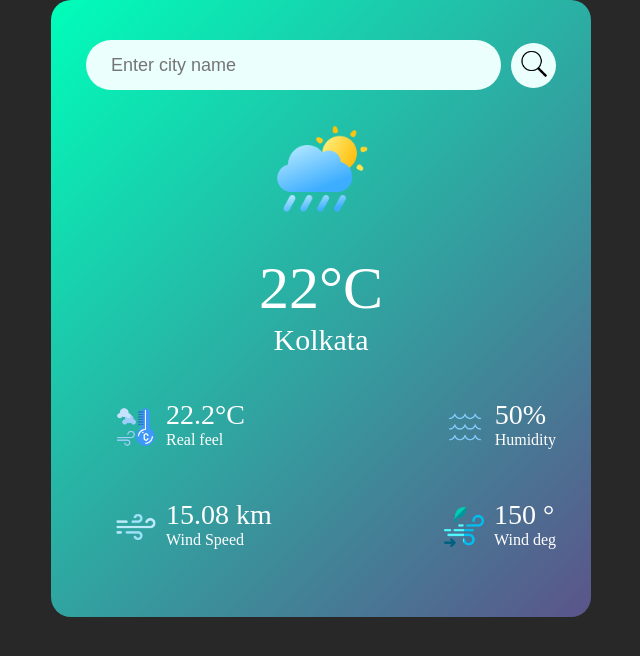
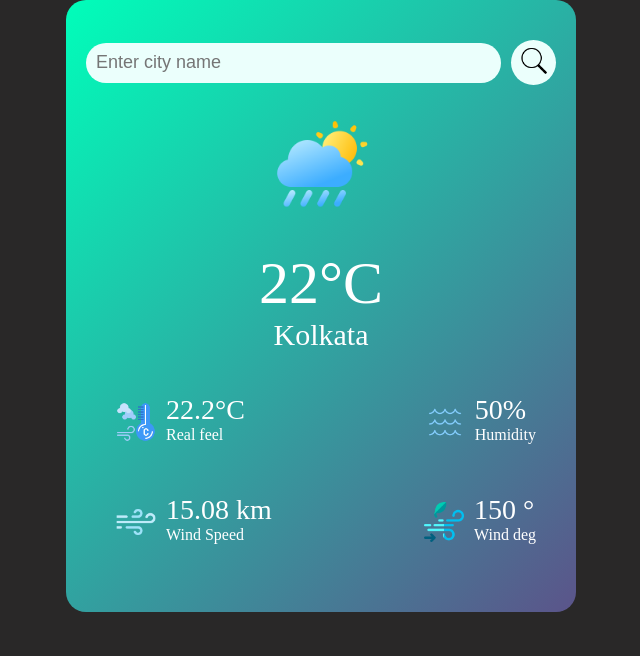
Before and after one commit to imranali5/Weather, a plain HTML site: page index.html in a window 1280 px wide. Shown: the whole page, without its empty margins (319-959 px from the left). Drawn offline with Linux system fonts and the light colour scheme.

Commit message:
Update style.css

```diff
--- a/style.css
+++ b/style.css
@@ -13,11 +13,11 @@ body{
     /* margin: 100px auto 0; */
     margin: auto;
     border-radius: 20px;
-    padding: 40px 35px;
+    padding: 40px 20px;
     text-align: center;
 }
 .search{
-     width: 100%;
+     /* width: 100%; */
      display: flex;
      align-items: center;
      justify-content:space-between;
@@ -27,7 +27,8 @@ body{
     outline: 0;
     background: #ebfffc;
     color: #555;
-    padding: 5px 25px;
+    padding: 5px auto;
+    padding-left: 10px;
     height: 40px;
     border-radius: 30px;
     flex: 1;
@@ -66,6 +67,7 @@ body{
     align-items: center;
     justify-content: space-between;
     padding: 0px 0px;
+    padding-right: 20px;
     margin-top: 20px;
     flex-wrap: wrap;
 }
```
